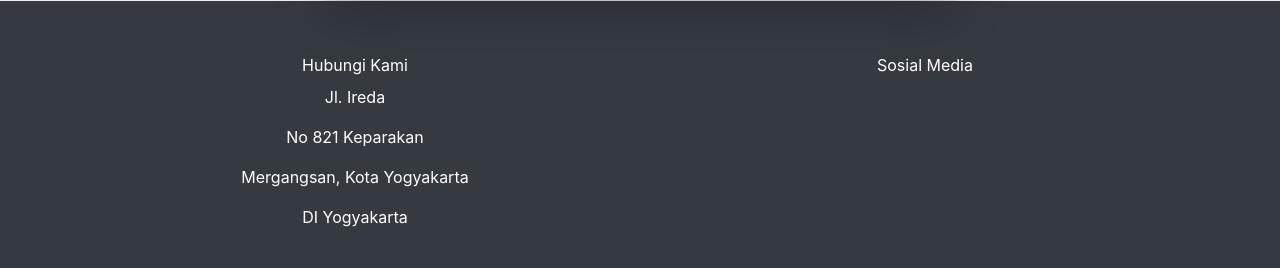
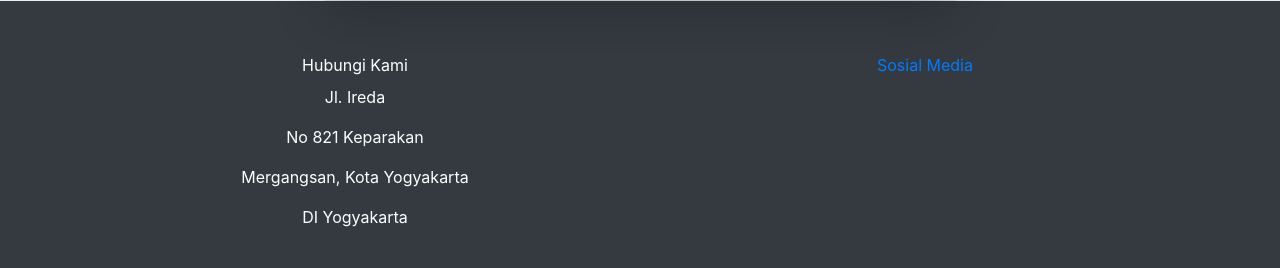
Before and after one commit to andri000me/lapor-sampah, a CodeIgniter app: page /lapor-sampah/index.php/auth/form in a window 1280 px wide. Shown: the part 683-951 px from the top of the page. Run offline with CodeIgniter, Linux system fonts and the light colour scheme; some libraries are stand-ins or nearby versions.

Commit message:
Update footer.php

```diff
--- a/application/views/templates/footer.php
+++ b/application/views/templates/footer.php
@@ -15,8 +15,11 @@
             </div>
 
             <div class="col-sm">
-                <label>Sosial Media</label>
-               <a href=""><i class="fas fa-facebook"></i></a>
+                <a href="facebook.com">
+                    <i class="fab fa-facebook fa-fw fa-2x"></i>
+                    <span>Sosial Media</span>
+                </a>
+
             </div>
         </div>
     </div>
```
